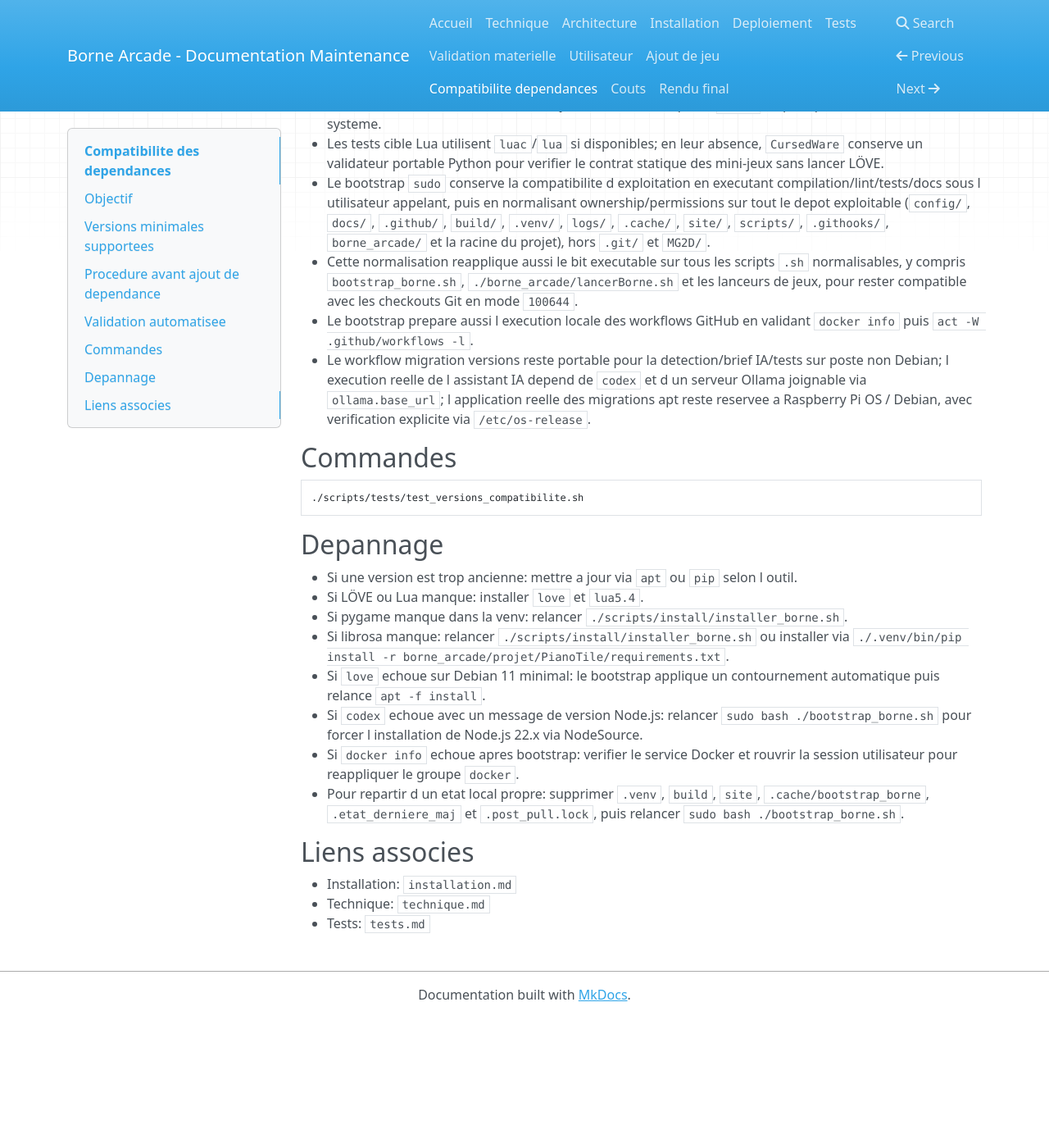
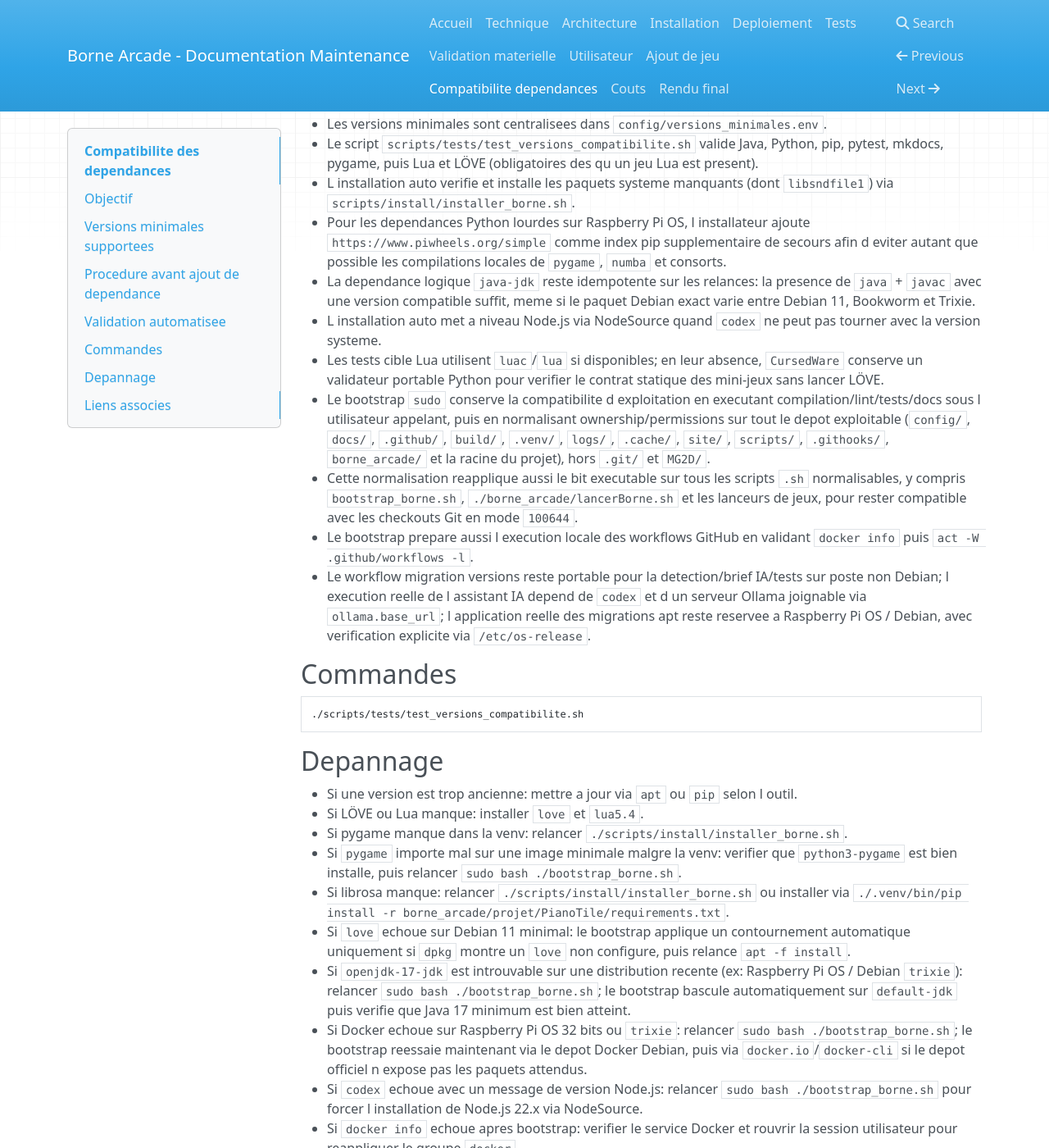
Before and after one commit to roro627/maintenance_logicielle, an MkDocs documentation site: the page built from docs/compatibilite_dependances.md, in a window 1280 px wide and 1400 px high, scrolled down 1450 px. Shown: the whole window at 82% size. Built offline with MkDocs 1.6.1, drawn with Linux system fonts in a browser that asks for light colours; nearby versions of some CDN libraries; before the commit the page ends 2691 px from its top, so only the background shows below that; some of the changed text lies outside the part shown.

Commit message:
fix(bootstrap): fiabiliser permissions hooks/scripts et valider les workflows Docker :
Corrige la normalisation des permissions pour inclure les hooks Git (.githooks/post-merge), ajoute des anti-regressions sur installation/deploiement, et met a jour la documentation technique/deploiement/tests. Validation locale effectuee avec act: qualite.yml et verification_reelle.yml au vert.

```diff
--- a/docs/compatibilite_dependances.md
+++ b/docs/compatibilite_dependances.md
@@ -10,6 +10,9 @@
 ### Noyau borne
 
 - Java: OpenJDK 17 minimum.
+- Paquet Java bootstrap: resolution dynamique `openjdk-17-jdk` puis
+  `default-jdk` selon ce que la distribution expose, avec verification
+  finale d un JDK >= 17.
 - Python: 3.9 minimum.
 - Lua: 5.3 minimum (5.4 recommande).
 - LÖVE: 11.0 minimum.
@@ -17,6 +20,9 @@
 - pytest: 8.0 minimum.
 - mkdocs: 1.5 minimum.
 - pygame: 2.5 minimum.
+- Runtime pygame systeme: `python3-pygame` installe par le bootstrap pour
+  garantir les bibliotheques SDL/audio minimales sur image Raspberry Pi OS
+  reduite, meme si le projet utilise ensuite `pygame` dans la venv.
 - librosa: 0.10 minimum (PianoTile), avec fallback runtime si absent.
 - LÖVE est obligatoire et valide automatiquement dans les tests de compatibilite.
 - Le minimum Python est aligne sur Debian 11 (base de la verification CI reelle).
@@ -40,7 +46,7 @@
 - librosa: requis prefere pour l analyse rythme PianoTile (`borne_arcade/projet/PianoTile/requirements.txt`).
 - libsndfile1: dependance systeme audio pour l ecosysteme librosa.
 - curl: dependance systeme requise pour telecharger automatiquement les binaires lint quand necessaire.
-- Docker Engine: requis pour executer `act` localement, installe automatiquement via le depot officiel Docker sur Debian/Raspberry Pi OS/Ubuntu.
+- Docker Engine: requis pour executer `act` localement, installe automatiquement via le depot officiel Docker; sur Raspberry Pi OS, le bootstrap cible d abord le depot Debian officiel, puis retombe sur `docker.io`/`docker-cli` si necessaire.
 - act: version cible `0.2.84`, installee automatiquement depuis la release officielle GitHub.
 - GitHub CLI (`gh`): dependance optionnelle, requise seulement pour l etape `proposer-pr` du workflow migration.
 
@@ -57,6 +63,13 @@
 - Le script `scripts/tests/test_versions_compatibilite.sh` valide Java, Python, pip, pytest, mkdocs, pygame,
   puis Lua et LÖVE (obligatoires des qu un jeu Lua est present).
 - L installation auto verifie et installe les paquets systeme manquants (dont `libsndfile1`) via `scripts/install/installer_borne.sh`.
+- Pour les dependances Python lourdes sur Raspberry Pi OS, l installateur ajoute
+  `https://www.piwheels.org/simple` comme index pip supplementaire de secours
+  afin d eviter autant que possible les compilations locales de `pygame`,
+  `numba` et consorts.
+- La dependance logique `java-jdk` reste idempotente sur les relances: la
+  presence de `java` + `javac` avec une version compatible suffit, meme si le
+  paquet Debian exact varie entre Debian 11, Bookworm et Trixie.
 - L installation auto met a niveau Node.js via NodeSource quand `codex` ne peut pas tourner avec la version systeme.
 - Les tests cible Lua utilisent `luac`/`lua` si disponibles; en leur absence, `CursedWare` conserve un validateur portable Python pour verifier le contrat statique des mini-jeux sans lancer LÖVE.
 - Le bootstrap `sudo` conserve la compatibilite d exploitation en executant compilation/lint/tests/docs sous l utilisateur appelant, puis en normalisant ownership/permissions sur tout le depot exploitable (`config/`, `docs/`, `.github/`, `build/`, `.venv/`, `logs/`, `.cache/`, `site/`, `scripts/`, `.githooks/`, `borne_arcade/` et la racine du projet), hors `.git/` et `MG2D/`.
@@ -75,8 +88,11 @@
 - Si une version est trop ancienne: mettre a jour via `apt` ou `pip` selon l outil.
 - Si LÖVE ou Lua manque: installer `love` et `lua5.4`.
 - Si pygame manque dans la venv: relancer `./scripts/install/installer_borne.sh`.
+- Si `pygame` importe mal sur une image minimale malgre la venv: verifier que `python3-pygame` est bien installe, puis relancer `sudo bash ./bootstrap_borne.sh`.
 - Si librosa manque: relancer `./scripts/install/installer_borne.sh` ou installer via `./.venv/bin/pip install -r borne_arcade/projet/PianoTile/requirements.txt`.
-- Si `love` echoue sur Debian 11 minimal: le bootstrap applique un contournement automatique puis relance `apt -f install`.
+- Si `love` echoue sur Debian 11 minimal: le bootstrap applique un contournement automatique uniquement si `dpkg` montre un `love` non configure, puis relance `apt -f install`.
+- Si `openjdk-17-jdk` est introuvable sur une distribution recente (ex: Raspberry Pi OS / Debian `trixie`): relancer `sudo bash ./bootstrap_borne.sh`; le bootstrap bascule automatiquement sur `default-jdk` puis verifie que Java 17 minimum est bien atteint.
+- Si Docker echoue sur Raspberry Pi OS 32 bits ou `trixie`: relancer `sudo bash ./bootstrap_borne.sh`; le bootstrap reessaie maintenant via le depot Docker Debian, puis via `docker.io`/`docker-cli` si le depot officiel n expose pas les paquets attendus.
 - Si `codex` echoue avec un message de version Node.js: relancer `sudo bash ./bootstrap_borne.sh` pour forcer l installation de Node.js 22.x via NodeSource.
 - Si `docker info` echoue apres bootstrap: verifier le service Docker et rouvrir la session utilisateur pour reappliquer le groupe `docker`.
 - Pour repartir d un etat local propre: supprimer `.venv`, `build`, `site`, `.cache/bootstrap_borne`, `.etat_derniere_maj` et `.post_pull.lock`, puis relancer `sudo bash ./bootstrap_borne.sh`.
```
Also changed, not shown: docs/deploiement.md (+1 -0 lines), docs/installation.md (+17 -3 lines), docs/rendu.md (+6 -5 lines), docs/technique.md (+6 -3 lines), docs/tests.md (+3 -1 lines), 4 other files.
